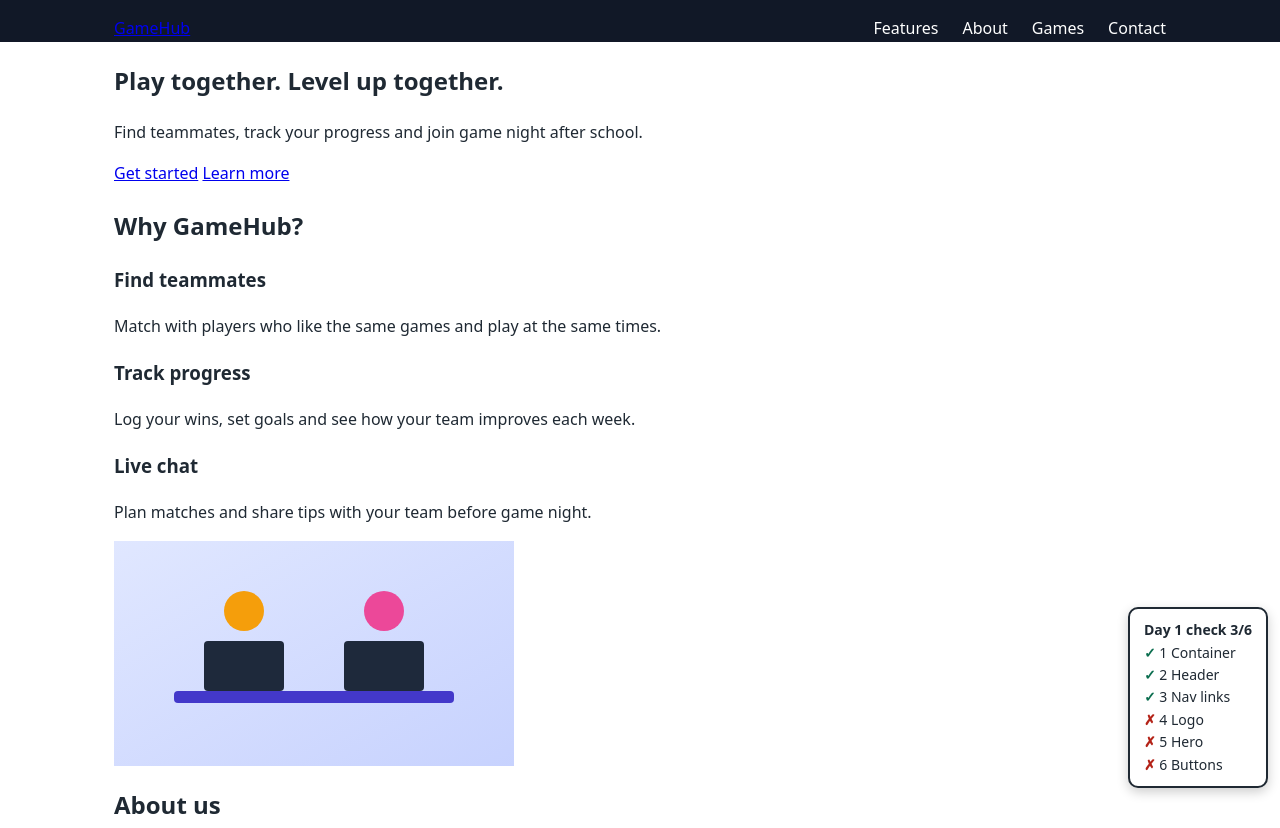
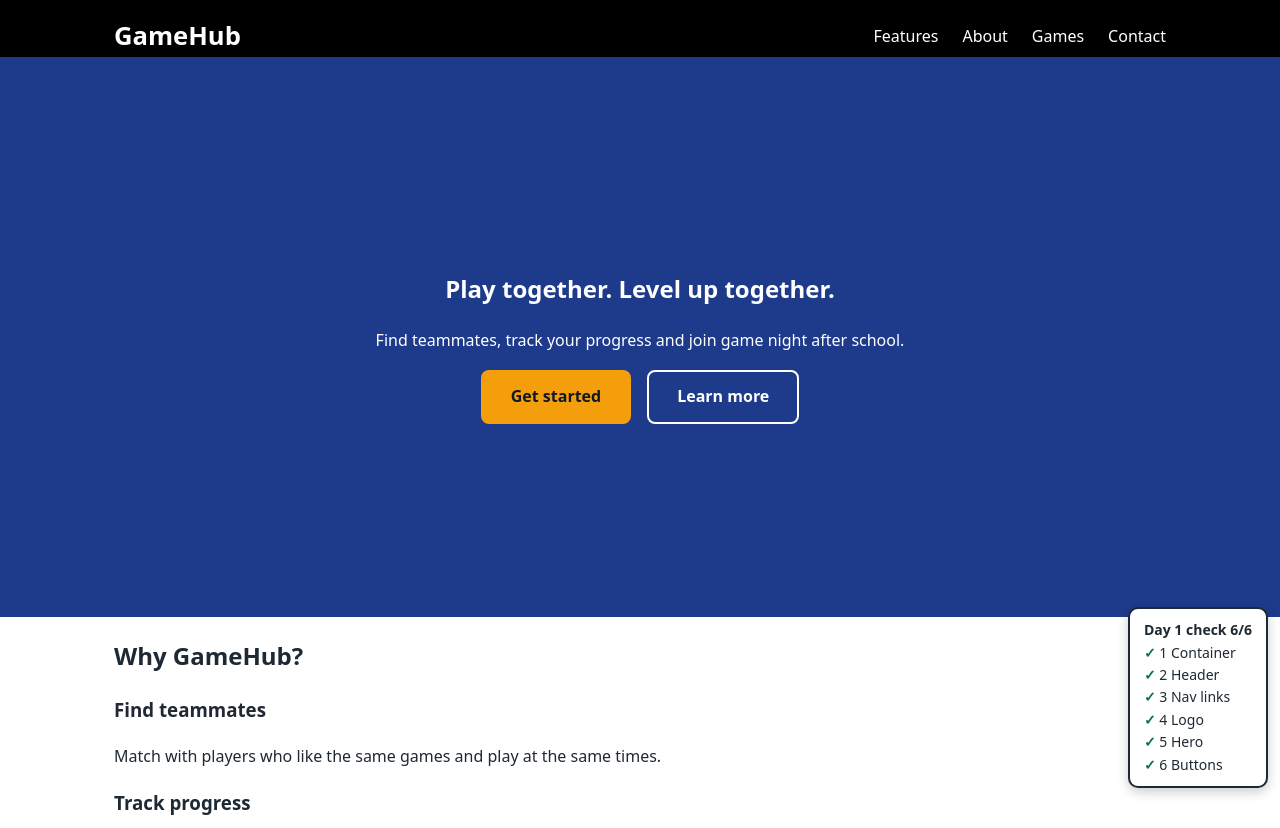
Before and after one commit to setber30/Unit3-GameHub-Project, a plain HTML site: page Lesson01-Setup-Header-Hero/gamehub.html in a window 1280 px wide. Shown: the top 828 px of the page. Drawn offline with Linux system fonts and the light colour scheme.

Commit message:
GameHub Part 1 completed

```diff
--- a/Lesson01-Setup-Header-Hero/style.css
+++ b/Lesson01-Setup-Header-Hero/style.css
@@ -41,7 +41,7 @@ img {
    16px padding top and bottom. */
 
 .site-header {
-   background-color: #111827;
+   background-color: black;
 }
 .nav {
    display: flex;
@@ -70,17 +70,54 @@ img {
 /* STEP 4 · .logo
    Bigger than the links (1.6rem), bold, white, no underline. */
 
+.logo {
+   color: white;
+   font-size: 1.6rem;
+   font-weight: 700;
+   text-decoration: none;
+}
 
 /* STEP 5 · .hero
    At least 70vh tall, a background colour, white text.
    Text centered, and the content centered up and down. */
 
+.hero {
+   min-height: 70vh;
+   display: flex;
+   align-items: center;
+   text-align: center;
+   background-color: #1e3a8a;
+   color: white;
+}
 
 /* STEP 6 · .btn and .hero-buttons
    .btn: inline-block, padding 12px 28px, rounded corners, no underline, bold.
    Give .btn-primary and .btn-secondary different looks.
    .hero-buttons: the two buttons side by side, centered, 16px apart. */
 
+.btn {
+   display: inline-block;
+   padding: 12px 28px;
+   border: 2px solid transparent;
+   border-radius: 8px;
+   text-decoration: none;
+   font-weight: 700;
+}
+
+.btn-primary {
+   background-color: #f59e0b;
+   color: #111827;
+}
+.btn-secondary {
+   color: white;
+   border-color: white;
+}
+.hero-buttons {
+   display: flex;
+   justify-content: center;
+   gap: 16px;
+}
+
 
 /* Done early? Try other colours from the reference sheet (Colors tab).
    On day 2 we turn your colours into variables. */
```
